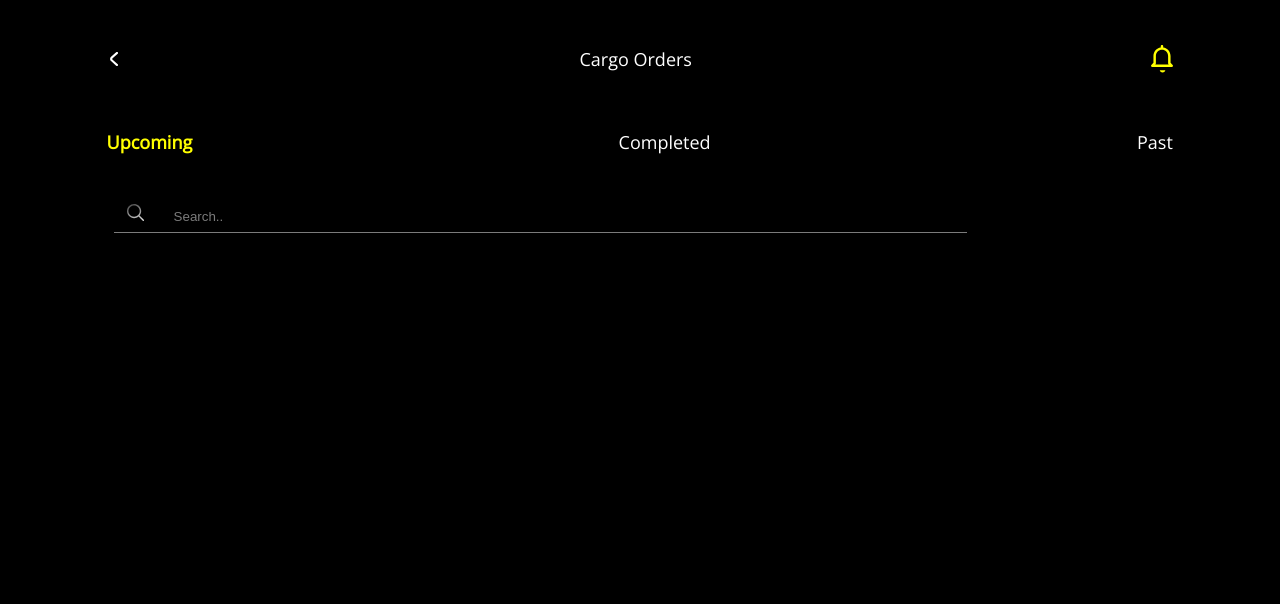
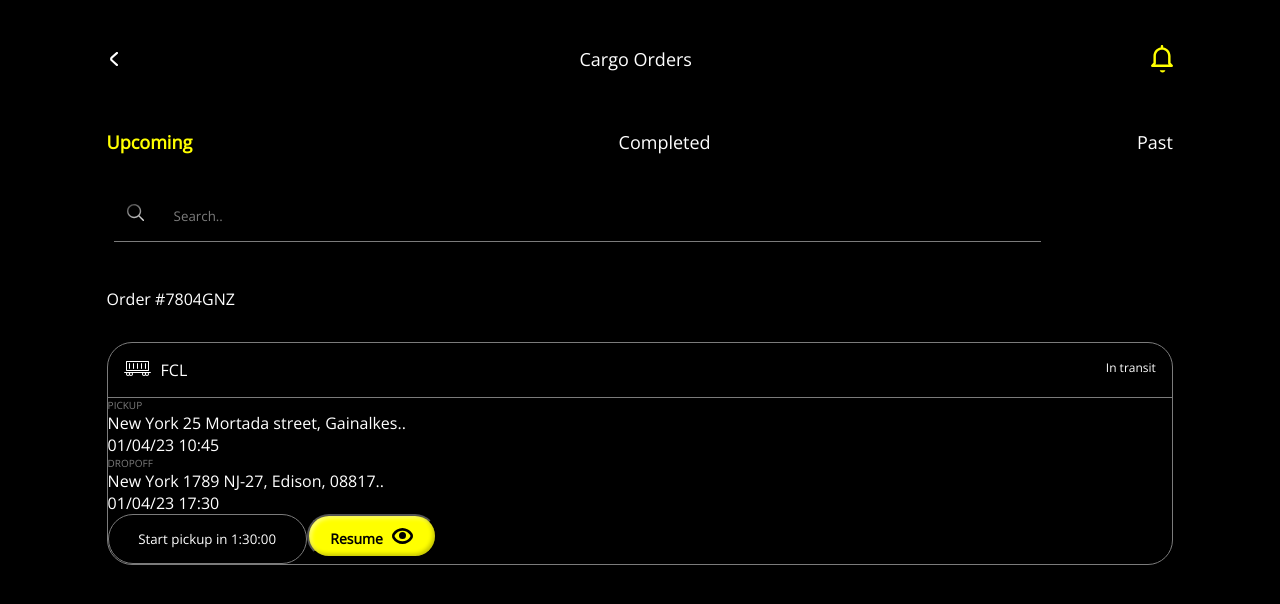
Before and after one commit to Dulceramr/BeGo-prueba, a React (Vite) app: page / in a window 1280 px wide. Shown: the top 604 px of the page. Built offline with nearby package versions, Linux system fonts and the light colour scheme; a web font is replaced by a local one.

Commit message:
Creación de componente Order, estilos y maquetación

```diff
--- a/src/App.css
+++ b/src/App.css
@@ -1,3 +1,7 @@
+* {
+  font-family: 'Open Sans', sans-serif;
+}
+
 body {
   background-color: black;
   display: flex;
--- a/src/App.tsx
+++ b/src/App.tsx
@@ -2,12 +2,14 @@
 import './App.css';
 import { MenuBar } from './components/MenuBar/MenuBar';
 import { FilterOrders } from './components/FilterOrders/FilterOrders';
+import { Order } from './components/Order/Order';
 
 function App() {
   return (
     <>
       <MenuBar />
       <FilterOrders />
+      <Order />
     </>
   );
 }
--- a/src/components/FilterOrders/FilterOrders.css
+++ b/src/components/FilterOrders/FilterOrders.css
@@ -12,7 +12,6 @@
     color: white;
     display: flex;
     justify-content: space-between;
-    font-family: 'Open Sans', sans-serif;
     font-size: 18px;
 }
 
@@ -29,8 +28,8 @@
 .search {
     margin-top: 2rem;
     border-bottom: #7B7B7B solid 1px;
-    padding-bottom: 7px;
-    width: 80%;
+    padding-bottom: 15px;
+    width: 87%;
     margin-left: 7px;
 }
 
@@ -44,6 +43,7 @@
     margin: 0 15px;
     background-color: transparent;
     border: none;
+    color: white;
 }
 
 .search-input::placeholder {
--- a/src/components/MenuBar/MenuBar.css
+++ b/src/components/MenuBar/MenuBar.css
@@ -13,7 +13,6 @@
 }
 
 .title {
-    font-family: 'Open Sans', sans-serif;
     font-size: 18px;
     font-weight: 500;
     color: white;
--- /dev/null
+++ b/src/components/Order/Order.css
@@ -0,0 +1,78 @@
+.order-container {
+    color: white;
+    top: 17rem;
+    position: absolute;
+    left: 8.33%;
+    right: 8.33%;
+    width: 83.3%;
+    height: auto;
+}
+
+.orders-content {
+    margin-top: 2rem;
+}
+
+.order-information {
+    background-color: linear-gradient(45deg, #080C0F 0%, rgba(39,39,39,0) 100%);
+    border: #7B7B7B solid 1px;
+    border-radius: 25px;
+}
+
+.transport-container {
+    padding: 1em;
+    display: flex;
+    flex-direction: row;
+    justify-content: space-between;
+}
+
+.freight-icon {
+    padding-right: 10px;
+}
+
+.transport-vehicle {
+    font-size: 16px;
+}
+
+.status {
+    font-size: 12px;
+    font-weight: 500;
+    text-align: right;
+}
+
+.pickup-dropoff {
+    color: #7b7b7b;
+    font-size: 10px;
+    font-weight: 500;
+}
+
+.transport-date-information {
+    border-top: #7B7B7B solid 1px;
+    padding: 0;
+}
+
+.resume-button {
+    border-radius: 21.93px;
+    background-color: #FFFF00;
+    box-shadow: inset -2px -2px 4px 0 #C2C200, inset 2px 2px 4px 0 #FFFF80;
+    width: 130px;
+    height: 43.87px;
+    font-size: 14px;
+    font-weight: 900;
+}
+
+.Eye-icon {
+    margin: 4px 0 0 9px;
+}
+
+.resume-text {
+    margin-top: 5px;
+}
+
+.pickup-button {
+    border: #7B7B7B solid 1px;
+    border-radius: 25px;
+    width: 199px;
+    height: 50px;
+    background-color: transparent;
+    color: white;
+}
--- /dev/null
+++ b/src/components/Order/Order.tsx
@@ -0,0 +1,35 @@
+import React from 'react';
+import './Order.css';
+
+export const Order: React.FC = () => {
+  return (
+    <div className='order-container'>
+        <p>Order #7804GNZ</p>
+        <div className='orders-content'>
+            <div className='order-information'>
+                <div className='transport-container'>
+                    <div className='transport-vehicle'>
+                        <img src='/freight.svg' alt='Freight icon' className='freight-icon'/>
+                        FCL
+                    </div>
+                    <div className='status'>In transit</div>
+                </div>
+                <div className='transport-date-information'>
+                    <div className='transportation-image'></div>
+                    <div className='pickup-dropoff'>PICKUP</div>
+                    <div className='pickup-adress'>New York 25 Mortada street, Gainalkes..</div>
+                    <div className='pickup-time'>01/04/23 10:45</div>
+                    <div className='pickup-dropoff'>DROPOFF</div>
+                    <div className='dropoff-adress'>New York 1789 NJ-27, Edison, 08817..</div>
+                    <div className='dropoff-time'>01/04/23 17:30</div>
+                    <button className='pickup-button'>Start pickup in 1:30:00</button>
+                    <button className='resume-button'>
+                        Resume
+                        <img src='/eye.svg' alt='Eye icon' className='Eye-icon'/>
+                    </button>
+                </div>
+            </div>
+        </div>
+    </div>
+  )
+}
```
Also changed, not shown: public/eye.svg (added), public/freight.svg (added).
